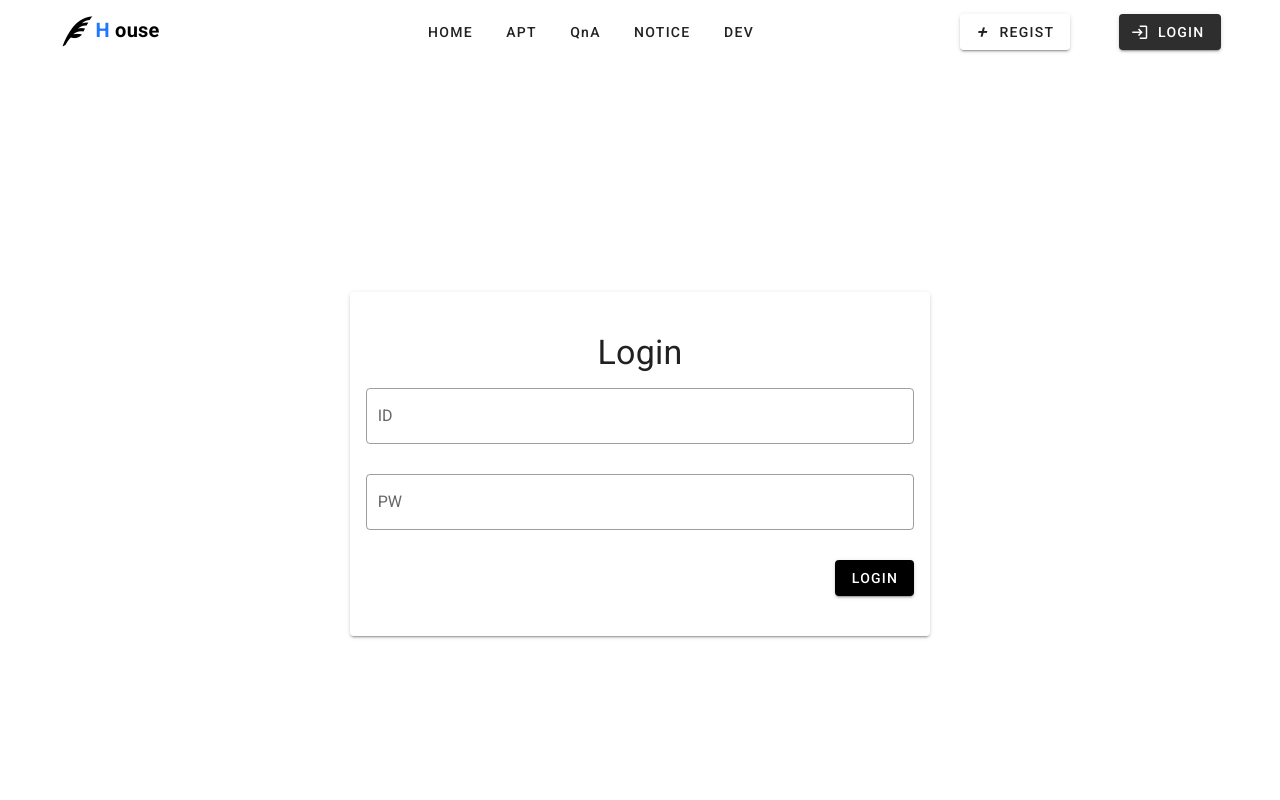
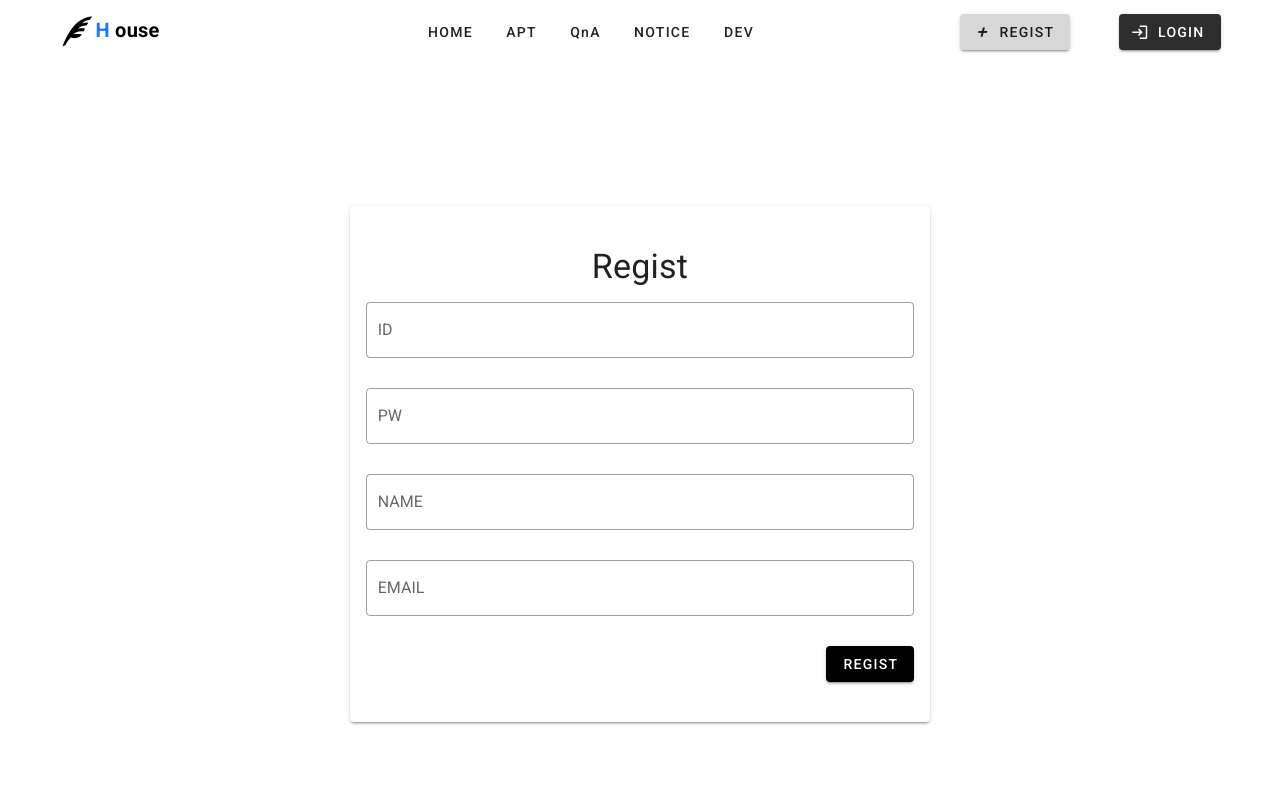
Before and after one commit to taebong1012/WhereIsMyHome, a Vue app: page /#/user/regist in a window 1280 px wide. Shown: the top 800 px of the page. Built offline with nearby package versions, Linux system fonts and the light colour scheme.

Commit message:
회원가입, 로그아웃(프론트) 완료

```diff
--- a/src/App.vue
+++ b/src/App.vue
@@ -1,12 +1,14 @@
 <template>
   <v-app>
-    <AppBar></AppBar>
+    <div id="app">
+      <AppBar></AppBar>
 
-    <v-container class="mt-16">
-      <router-view></router-view>
-    </v-container>
+      <v-container class="mt-16">
+        <router-view></router-view>
+      </v-container>
+    </div>
 
-    <Footer></Footer>
+    <Footer id="footer"></Footer>
   </v-app>
 </template>
 
@@ -21,3 +23,14 @@ export default {
   data: () => ({}),
 };
 </script>
+
+<style>
+#app {
+  height: auto;
+  min-height: 100%;
+}
+#footer {
+  position: relative;
+  transform: translateY(-100%);
+}
+</style>
--- a/src/api/user.js
+++ b/src/api/user.js
@@ -11,4 +11,8 @@ async function logout(success, fail) {
   await api.post(`/user/logout`).then(success).catch(fail);
 }
 
-export { login, logout };
+async function regist(user, success, fail) {
+  await api.post(`/user/join`, user, JSON.stringify(user)).then(success).catch(fail);
+}
+
+export { login, logout, regist };
--- a/src/components/layout/AppBar.vue
+++ b/src/components/layout/AppBar.vue
@@ -54,12 +54,12 @@
 
           <!-- 미로그인 시: Register 버튼 | 로그인 시: 마이페이지 버튼 -->
           <v-col v-if="$vuetify.breakpoint.smAndUp" cols="1" class="text-right">
-            <v-btn v-if="!isLogin" color="white" target="_black" to="/login" class="ml-3 text-capitalize">
+            <v-btn v-if="!isLogin" color="white" target="_black" to="/user/regist" class="ml-3 text-capitalize">
               <v-icon left>+</v-icon>
               REGIST
             </v-btn>
 
-            <v-btn v-else color="primary" target="_black" @click="_goMyPage" class="ml-3 text-capitalize">
+            <v-btn v-else color="primary" target="_black" to="/user/mypage/!!!!번호!!!" class="ml-3 text-capitalize">
               <v-icon left>mdi-logout</v-icon>
               MyPage
             </v-btn>
--- a/src/components/user/UserRegist.vue
+++ b/src/components/user/UserRegist.vue
@@ -1,10 +1,46 @@
 <template>
-  <div class="app">회원가입 화면</div>
+  <v-row class="d-flex justify-center align-center fill-height" style="min-height: 50vh">
+    <v-col cols="12" md="6">
+      <v-card class="py-6">
+        <v-card-title class="d-flex justify-center">
+          <div class="text-h4">Regist</div>
+        </v-card-title>
+        <v-card-text>
+          <v-text-field v-model="id" label="ID" outlined type="text"></v-text-field>
+          <v-text-field v-model="pw" label="PW" outlined type="password"></v-text-field>
+          <v-text-field v-model="name" label="NAME" outlined type="text"></v-text-field>
+          <v-text-field v-model="email" label="EMAIL" outlined type="text"></v-text-field>
+          <div class="text-right">
+            <v-btn color="primary" @click="_regist"> Regist </v-btn>
+          </div>
+        </v-card-text>
+      </v-card>
+    </v-col>
+  </v-row>
 </template>
 
 <script>
+import { mapActions } from "vuex";
+
 export default {
   name: "UserRegist",
+  data() {
+    return {
+      id: "",
+      pw: "",
+      name: "",
+      email: "",
+      user: Object,
+    };
+  },
+  methods: {
+    ...mapActions("userStore", ["userRegist"]),
+    _regist() {
+      this.user = { id: this.id, pw: this.pw, name: this.name, email: this.email };
+      console.log(this.user);
+      this.userRegist(this.user);
+    },
+  },
 };
 </script>
 
--- a/src/router/index.js
+++ b/src/router/index.js
@@ -67,7 +67,7 @@ const routes = [
       {
         path: "regist",
         name: "userregist",
-        component: () => import("@/components/user/UserLogin.vue"),
+        component: () => import("@/components/user/UserRegist.vue"),
       },
       {
         path: "mypage/:uid",
--- a/src/store/modules/userStore.js
+++ b/src/store/modules/userStore.js
@@ -1,6 +1,6 @@
 // import jwtDecode from "jwt-decode";
-// import router from "@/router";
-import { login, logout } from "@/api/user";
+import router from "@/router";
+import { login, logout, regist } from "@/api/user";
 
 const userStore = {
   namespaced: true,
@@ -18,6 +18,7 @@ const userStore = {
   },
 
   actions: {
+    //로그인
     async userLogin({ commit }, user) {
       await login(
         user,
@@ -41,12 +42,41 @@ const userStore = {
       );
     },
 
+    // 로그아웃
     async userLogout({ commit }) {
-      await logout(({ data }) => {
-        if (data.msg === "success") {
-          commit("SET_IS_LOGIN", false);
+      sessionStorage.removeItem("access-token"); //저장된 토큰 없애기
+      sessionStorage.removeItem("refresh-token"); //저장된 토큰 없애기
+      commit("SET_IS_LOGIN", false);
+
+      // await logout(({ data }) => {
+      //   if (data.msg === "success") {
+      //     commit("SET_IS_LOGIN", false);
+      //   }
+      // });
+    },
+
+    //회원가입
+    async userRegist(user) {
+      //성공하면 msg가 success로 들어오는지?
+      await regist(
+        user,
+
+        // //성공 -> 회원가입 성공 alert
+        () => {
+          alert("회원가입 성공");
+          router.push({
+            name: "userlogin",
+          });
+        },
+
+        // //실패 -> 회원가입 실패 alert
+        () => {
+          alert("회원가입 실패");
+          router.push({
+            name: "userregist",
+          });
         }
-      });
+      );
     },
   },
 
```
